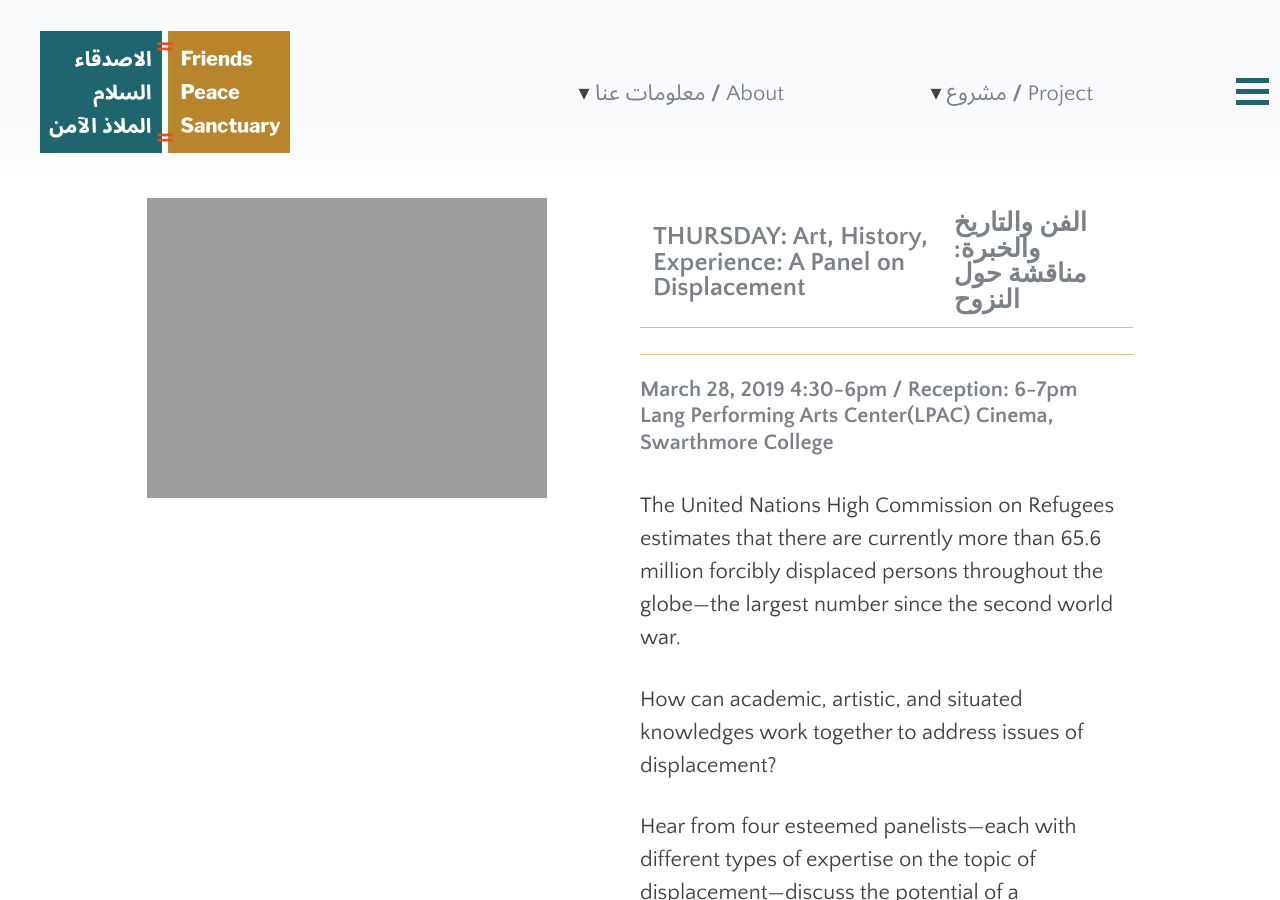
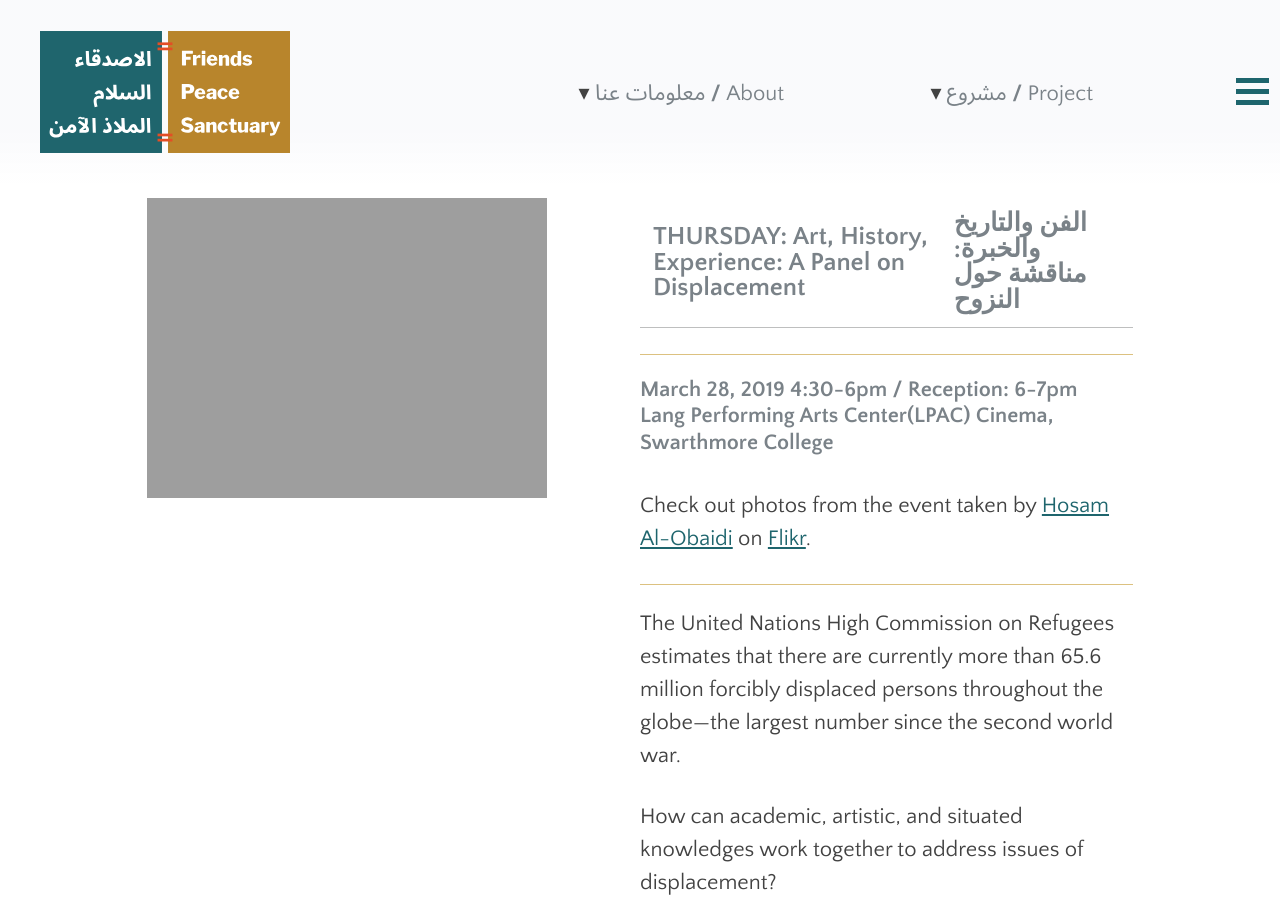
Before and after one commit to swat-ds/fps.swarthmore.edu, a Jekyll site: the page built from _posts/2019-02-20-art-history-experience.md, in a window 1280 px wide and 900 px high. Built offline with Jekyll 4.4.1, drawn with Linux system fonts in a browser that asks for light colours.

Commit message:
Update 2019-02-20-art-history-experience.md

```diff
--- a/_posts/2019-02-20-art-history-experience.md
+++ b/_posts/2019-02-20-art-history-experience.md
@@ -35,6 +35,9 @@ tags:
   - 'artist:Roula Al Jabi'
   - 'artist:Samah AlKasab'
 ---
+Check out photos from the event taken by [Hosam Al-Obaidi](https://www.facebook.com/Say-Cheese-106758220748744/) on [Flikr](https://www.flickr.com/gp/154354320@N05/65vj15).
+
+<hr/>
 
 The United Nations High Commission on Refugees estimates that there are currently more than 65.6 million forcibly displaced persons throughout the globe—the largest number since the second world war.
 
```
